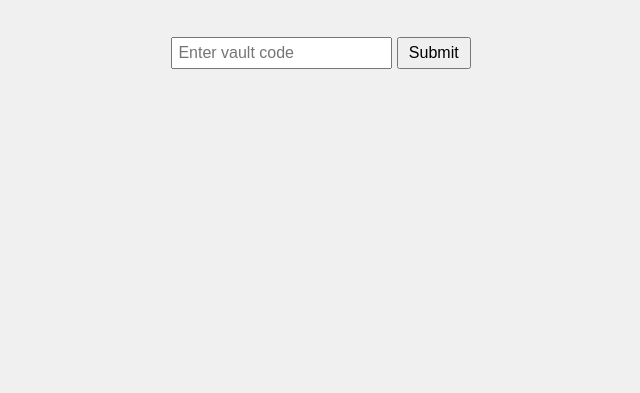
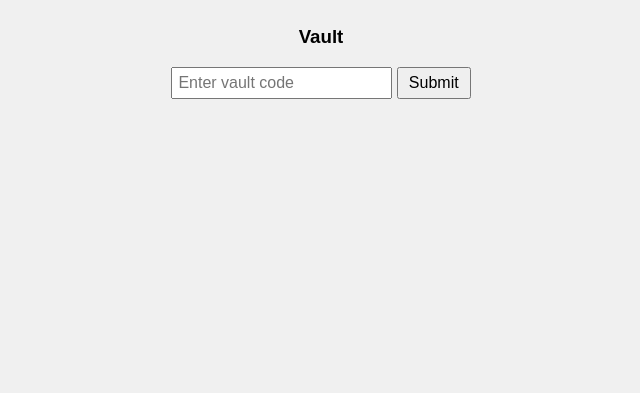
Before and after one commit to ninjabrat/spacebar-clicker-game, a plain HTML site: page index.html in a window 1280 px wide. Shown: the part 423-816 px from the top of the page, without its empty margins (319-959 px from the left). Drawn offline with Linux system fonts and the light colour scheme.

Commit message:
Update index.html

```diff
--- a/index.html
+++ b/index.html
@@ -26,6 +26,7 @@
         }
         .vault {
             margin-top: 20px;
+            text-align: center;
         }
         .vault input {
             font-size: 1em;
@@ -42,6 +43,7 @@
     <h2>Your total spacebar clicks: <span id="clickCount">0</span></h2>
 
     <div class="vault">
+        <h3>Vault</h3>
         <input type="text" id="vaultCode" placeholder="Enter vault code">
         <button onclick="checkVaultCode()">Submit</button>
     </div>
```
